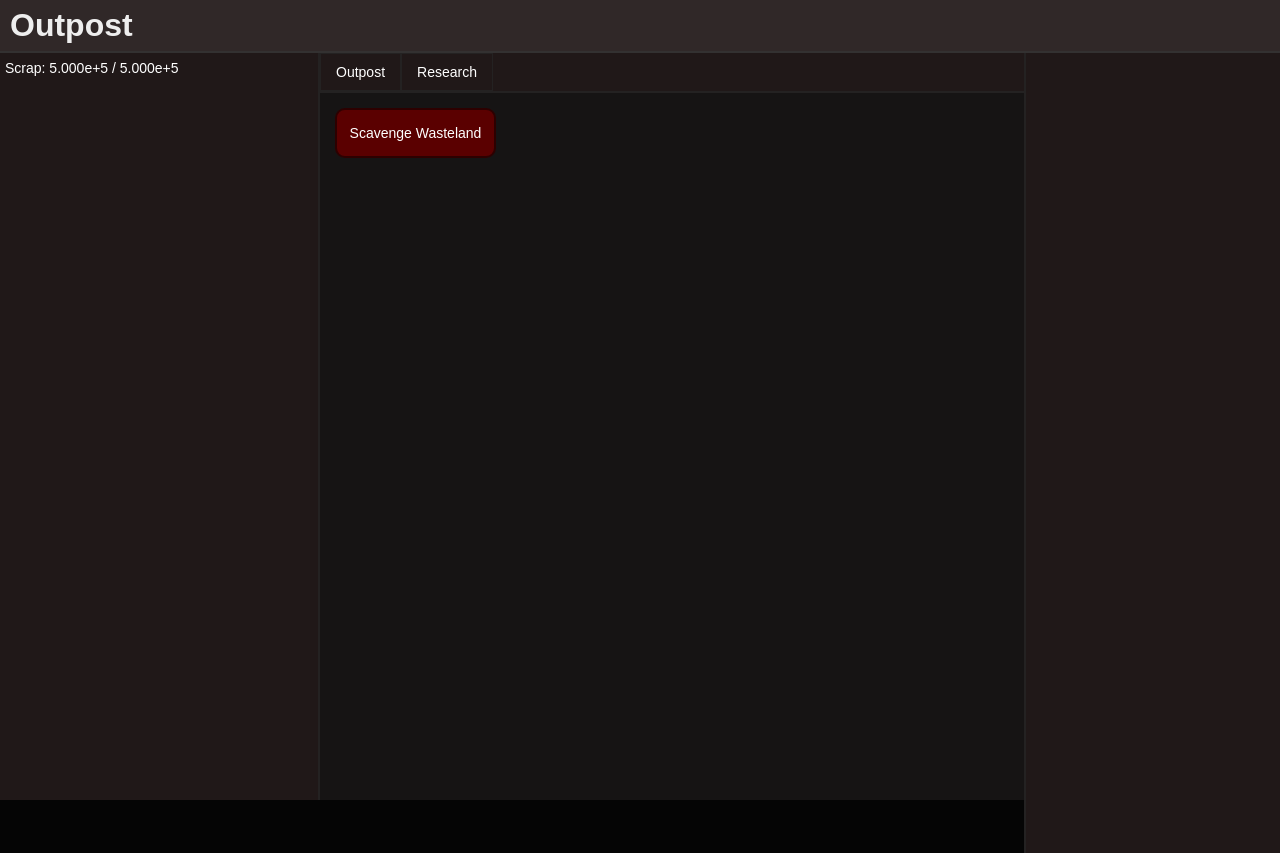
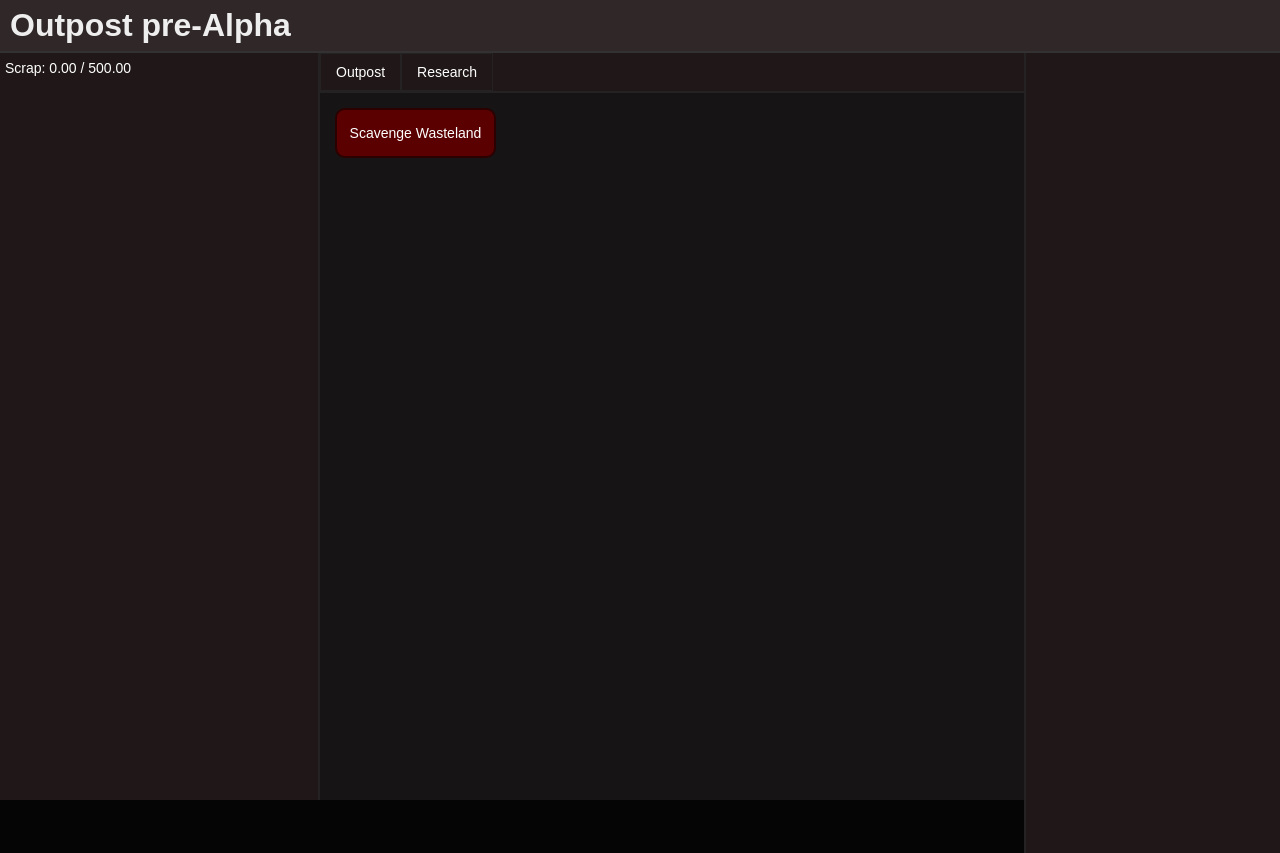
Before and after one commit to GabriellaDiasA/GabriellaDiasA.github.io, a plain HTML site: page index.html in a window 1280 px wide. Drawn offline with Linux system fonts and the light colour scheme.

Commit message:
balance changes

```diff
--- a/index.html
+++ b/index.html
@@ -10,7 +10,7 @@
     <div class="flexContainer" id="gameContainer">
         <!-- T O P -->
         <div class="flexContainer" id="topDiv">
-            <h1>Outpost</h1>
+            <h1>Outpost pre-Alpha</h1>
         </div>
 
         <!-- L E F T -->
--- a/modules/Buildings.js
+++ b/modules/Buildings.js
@@ -7,7 +7,7 @@ import { Player } from './PlayerInv.js';
  */
 
 let ScavengerDroneCost = new ResourceList(15, 0, 0, 0, 0);
-let MiningDroneMkICost = new ResourceList(100, 0, 0, 0, 0);
+let MiningDroneMkICost = new ResourceList(70, 0, 0, 0, 0);
 let MiningDroneMkIICost = new ResourceList(125, 0, 25, 0, 0);
 let SmelterCost = new ResourceList(150, 100, 0, 0, 0);
 let ElectrolyzerCost = new ResourceList(0, 0, 50, 0, 0);
@@ -18,10 +18,10 @@ let MiningDroneMkIICostBase = new ResourceList(125, 0, 25, 0, 0);
 let SmelterCostBase = new ResourceList(150, 100, 0, 0, 0);
 let ElectrolyzerCostBase = new ResourceList(0, 0, 50, 0, 0);
 
-let ScavengerDroneProdRate = new ResourceList(0.15, 0, 0, 0, 0);
+let ScavengerDroneProdRate = new ResourceList(0.3, 0, 0, 0, 0);
 let MiningDroneMkIProdRate = new ResourceList(0, 0.2, 0, 0, 0);
 let MiningDroneMkIIProdRate = new ResourceList(0, 0.3, 0, 0.1, 0);
-let SmelterProdRate = new ResourceList(0, -5, 0.1, 0, 0);
+let SmelterProdRate = new ResourceList(0, -1, 0.1, 0, 0);
 let ElectrolyzerProdRate = new ResourceList(-4, 0, 0.05, 0, 0);
 
 /**
@@ -59,11 +59,11 @@ let WarehouseFlavorText = "Consider this an improvement."
  * BUILDINGS
  */
 
-export let ScavengerDrone = new Building('Scavenger Drone', 100, ScavengerDroneProdRate, ScavengerDroneCost, ScavengerDroneCostBase,
-1.011, false, false, ScavengerDroneFlavorText);
+export let ScavengerDrone = new Building('Scavenger Drone', 0, ScavengerDroneProdRate, ScavengerDroneCost, ScavengerDroneCostBase,
+1.05, false, false, ScavengerDroneFlavorText);
 export let MiningDroneMkI = new Building('Mining Drone Mk. I', 0, MiningDroneMkIProdRate, MiningDroneMkICost, MiningDroneMkICostBase,
 1.15, false, false, MiningDroneMkIFlavorText);
-export let MiningDroneMkII = new Building('Mining Drone Mk. II', 0, MiningDroneMkIIProdRate, MiningDroneMkIICost, MiningDroneMkIICostBase,
+export let MiningDroneMkII = new Building('Mining Drone Mk. II', 1, MiningDroneMkIIProdRate, MiningDroneMkIICost, MiningDroneMkIICostBase,
 1.15, false, false, MiningDroneMkIIFlavorText);
 export let Smelter = new Machine('Smelter', 0, 0, SmelterProdRate, SmelterCost, SmelterCostBase,
 1.15, false, false, SmelterFlavorText);
--- a/modules/PlayerInv.js
+++ b/modules/PlayerInv.js
@@ -1,5 +1,5 @@
 export let Player = {
-    scrap: {amount: 500000, label:"Scrap", display: true, limit: 500000},
+    scrap: {amount: 0, label:"Scrap", display: true, limit: 500},
     ironOre: {amount: 0, label: "Iron Ore", display: false, limit: 500},
     iron: {amount: 0, label: "Iron", display: false, limit: 250},
     copperOre: {amount: 0, label: "Copper Ore", display: false, limit: 500},
```
